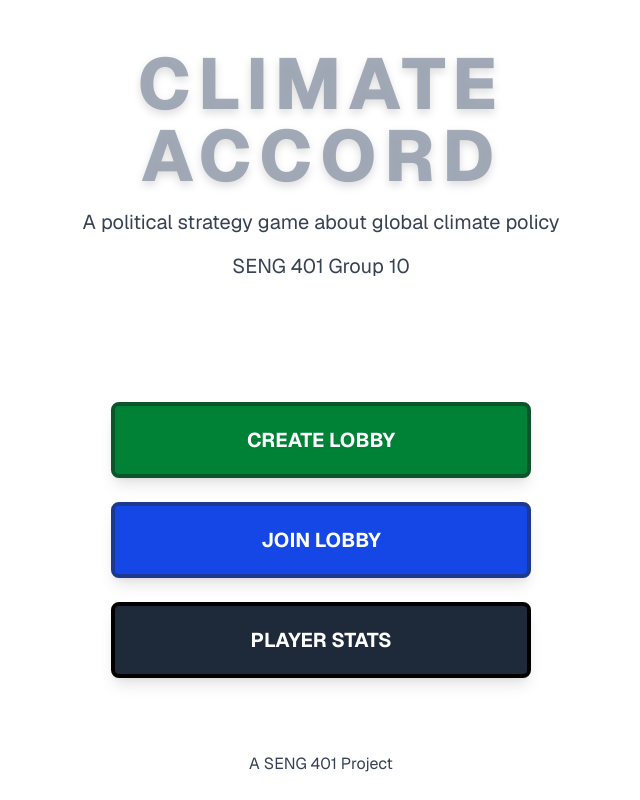
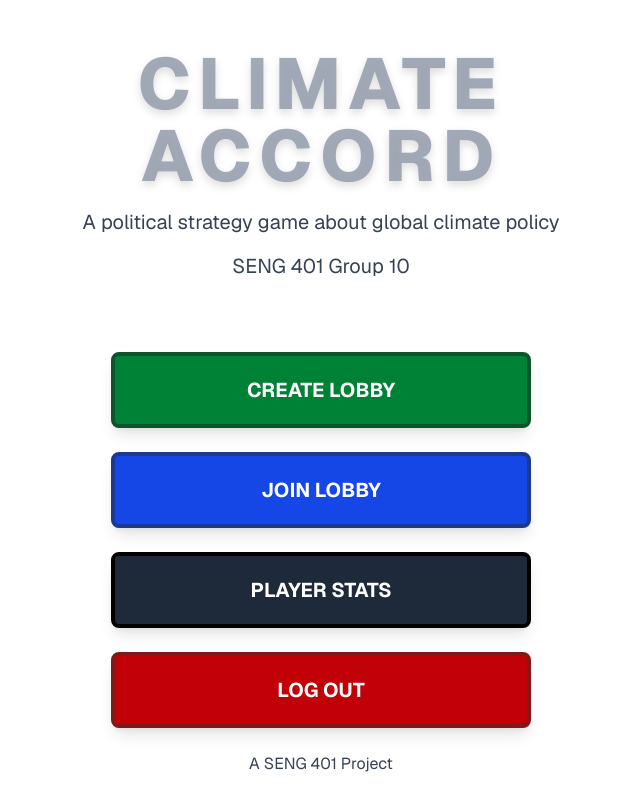
Before and after one commit to Akernov/climate-accord, a Next.js app: page / in a window 1280 px wide. Shown: the whole page, without its empty margins (319-959 px from the left). Built offline with nearby package versions, Linux system fonts and the light colour scheme; no server answers.

Commit message:
Logout button implementation

```diff
--- a/src/app/page.tsx
+++ b/src/app/page.tsx
@@ -1,11 +1,37 @@
 "use client";
 
-import { io } from "socket.io-client";
-import { useEffect } from "react";
-import Link from 'next/link';
-import { useSocket } from "@/context/SocketContext";
+import Link from "next/link";
+import { useState } from "react";
+import { useRouter } from "next/navigation";
+import { getSupabaseBrowserClient } from "@/lib/supabase/client";
 
 export default function Home() {
+  const router = useRouter();
+  const [isLoggingOut, setIsLoggingOut] = useState(false);
+
+  async function handleLogout() {
+    if (isLoggingOut) return;
+    setIsLoggingOut(true);
+
+    try {
+      const supabase = getSupabaseBrowserClient();
+      const { error } = await supabase.auth.signOut();
+
+      if (error) {
+        alert(`Failed to log out: ${error.message}`);
+        setIsLoggingOut(false);
+        return;
+      }
+
+      router.push("/login");
+      router.refresh();
+    } catch (error) {
+      const message = error instanceof Error ? error.message : "Unknown error";
+      alert(`Failed to log out: ${message}`);
+      setIsLoggingOut(false);
+    }
+  }
+
   return (
     <div className="relative min-h-screen mx-auto flex flex-col bg-gray overflow-hidden">
       {/* Content Layer */}
@@ -51,6 +77,14 @@ export default function Home() {
               PLAYER STATS
             </Link>
 
+            <button
+              onClick={handleLogout}
+              disabled={isLoggingOut}
+              className="bg-red-700 text-white text-xl font-bold py-5 px-8 rounded-lg border-4 border-red-900 shadow-lg hover:scale-105 hover:bg-red-800 transition-all text-center disabled:cursor-not-allowed disabled:opacity-60"
+            >
+              {isLoggingOut ? "LOGGING OUT..." : "LOG OUT"}
+            </button>
+
           </div>
 
         </main>
```
